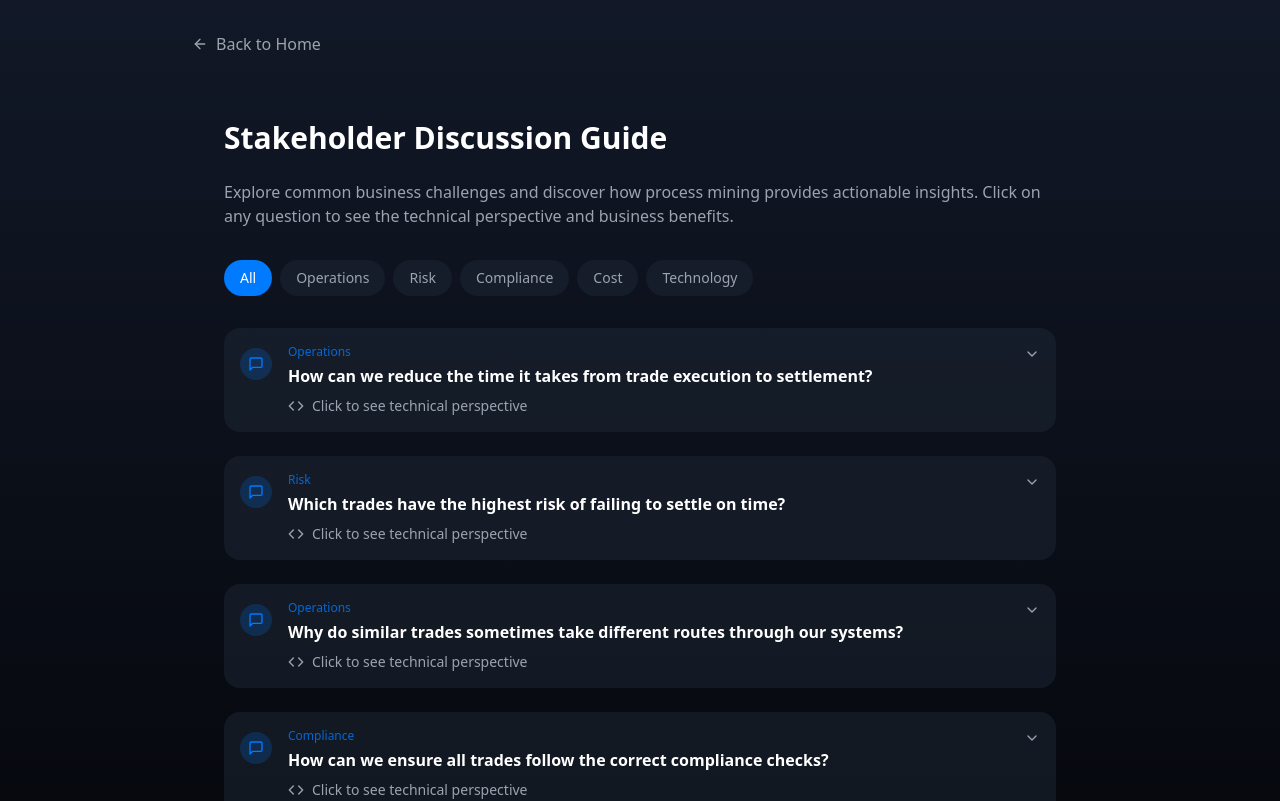
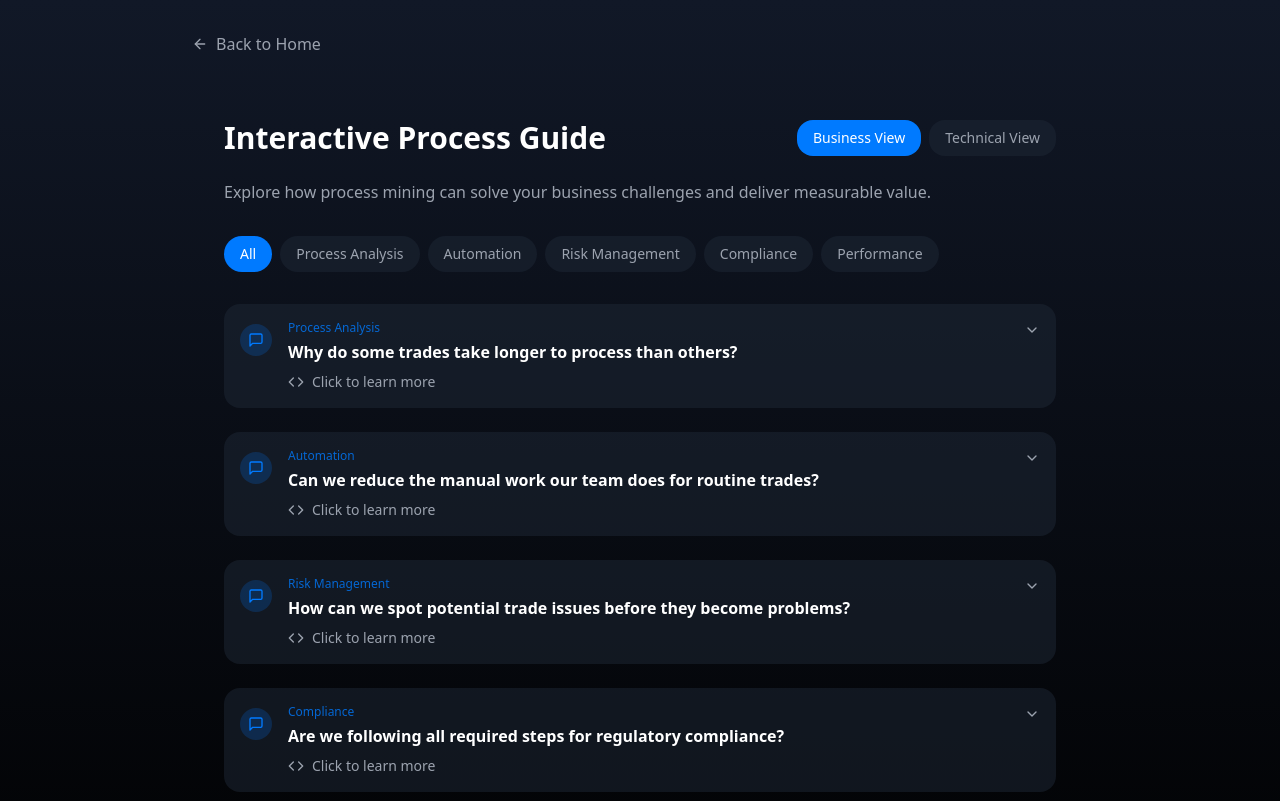
Before and after one commit to Imhari14/chatdpt-journey, a React (Vite) app: page /demo/business-dialogue in a window 1280 px wide. Shown: the top 801 px of the page. Built offline with nearby package versions, Linux system fonts and the light colour scheme.

Commit message:
Update interactive guide content
Update the interactive guide to include different versions for stakeholders and DPT data science teams.

```diff
--- a/src/pages/demo/BusinessDialogue.tsx
+++ b/src/pages/demo/BusinessDialogue.tsx
@@ -5,66 +5,89 @@ import { ArrowLeft, MessageSquare, Code, Lightbulb, ChevronDown } from "lucide-r
 import { Link } from "react-router-dom";
 
 interface DialogueItem {
-  business: string;
-  technical: string;
-  explanation: string;
-  benefit: string;
+  stakeholder: {
+    question: string;
+    context: string;
+    businessValue: string;
+  };
+  technical: {
+    question: string;
+    implementation: string;
+    methodology: string;
+  };
   category: string;
 }
 
 const BusinessDialogue = () => {
   const [selectedIndex, setSelectedIndex] = useState<number | null>(null);
   const [selectedCategory, setSelectedCategory] = useState<string>("all");
+  const [viewMode, setViewMode] = useState<"stakeholder" | "technical">("stakeholder");
 
   const dialogues: DialogueItem[] = [
     {
-      category: "Operations",
-      business: "How can we reduce the time it takes from trade execution to settlement?",
-      technical: "What is the current process cycle time, and where are the bottlenecks in the trade processing workflow?",
-      explanation: "Process mining analyzes your transaction logs to create a visual map of how trades actually flow through your systems, highlighting where delays occur.",
-      benefit: "Identify and eliminate bottlenecks to reduce settlement time by up to 30%, improving client satisfaction and reducing operational risk."
+      category: "Process Analysis",
+      stakeholder: {
+        question: "Why do some trades take longer to process than others?",
+        context: "When trades take longer than expected, it impacts our client relationships and increases our operational costs.",
+        businessValue: "By identifying and fixing slow processes, we can reduce processing time by 40%, improve client satisfaction, and reduce operational costs."
+      },
+      technical: {
+        question: "How can we implement process variant analysis to identify performance bottlenecks?",
+        implementation: "Using process mining algorithms to analyze event logs and identify process variants with statistical significance.",
+        methodology: "Apply clustering algorithms to detect process variants, calculate performance metrics per variant, and identify root causes of delays."
+      }
     },
     {
-      category: "Risk",
-      business: "Which trades have the highest risk of failing to settle on time?",
-      technical: "Can we implement predictive analytics based on historical process patterns to identify high-risk transactions?",
-      explanation: "By analyzing patterns in historical trade data, we can identify characteristics that typically lead to settlement delays or failures.",
-      benefit: "Proactively manage risk by identifying potential settlement issues before they occur, reducing failed trades by up to 40%."
+      category: "Automation",
+      stakeholder: {
+        question: "Can we reduce the manual work our team does for routine trades?",
+        context: "Our team spends too much time on routine tasks that should be automated, leading to higher costs and potential errors.",
+        businessValue: "Automation of routine processes can reduce manual work by 60%, decrease errors by 80%, and free up staff for more valuable tasks."
+      },
+      technical: {
+        question: "What machine learning approaches can we use to identify automation opportunities in the trade processing workflow?",
+        implementation: "Combine process mining with ML to identify patterns in manual interventions and assess automation potential.",
+        methodology: "Use sequence mining and pattern recognition to identify repetitive tasks suitable for RPA implementation."
+      }
     },
     {
-      category: "Operations",
-      business: "Why do similar trades sometimes take different routes through our systems?",
-      technical: "What process variants exist in our trade processing workflow, and what triggers these variations?",
-      explanation: "Process mining reveals all possible paths trades can take, helping understand why some trades follow different routes.",
-      benefit: "Standardize processes where possible and ensure variations only occur when necessary, improving efficiency by 25%."
+      category: "Risk Management",
+      stakeholder: {
+        question: "How can we spot potential trade issues before they become problems?",
+        context: "Delayed or failed trades cost us money and damage our reputation with clients.",
+        businessValue: "Early detection of potential issues can prevent 90% of trade failures and maintain strong client relationships."
+      },
+      technical: {
+        question: "What predictive models can we build using process mining data to forecast settlement risks?",
+        implementation: "Develop predictive models using historical process data to identify risk patterns.",
+        methodology: "Combine process mining metrics with machine learning to create real-time risk scoring models."
+      }
     },
     {
       category: "Compliance",
-      business: "How can we ensure all trades follow the correct compliance checks?",
-      technical: "What is our conformance rate to the defined compliance process, and where do deviations occur?",
-      explanation: "Compare actual trade processing paths against required compliance steps to identify any missing or incorrect checks.",
-      benefit: "Achieve 100% compliance by identifying and addressing process gaps before they become regulatory issues."
+      stakeholder: {
+        question: "Are we following all required steps for regulatory compliance?",
+        context: "Missing compliance steps can lead to fines and regulatory issues.",
+        businessValue: "Ensure 100% compliance and avoid potential fines while maintaining audit readiness."
+      },
+      technical: {
+        question: "How can we implement continuous compliance monitoring using process mining?",
+        implementation: "Create conformance checking algorithms to compare actual vs. required processes.",
+        methodology: "Apply temporal logic and pattern matching to verify compliance rules in real-time."
+      }
     },
     {
-      category: "Cost",
-      business: "Which parts of our trading process are the most expensive to run?",
-      technical: "Can we perform cost analysis based on process mining data to identify resource-intensive activities?",
-      explanation: "Map resource utilization and processing time to identify the most costly steps in your trading workflow.",
-      benefit: "Reduce operational costs by up to 20% by optimizing resource-intensive processes and automating where possible."
+      category: "Performance",
+      stakeholder: {
+        question: "Which parts of our trading process are slowing us down the most?",
+        context: "Slow processes affect our competitiveness and client satisfaction.",
+        businessValue: "Identifying and fixing bottlenecks can improve overall processing speed by 50%."
       },
-    {
-      category: "Technology",
-      business: "How can we know if our new trading system is actually improving efficiency?",
-      technical: "Can we compare process performance metrics before and after system implementation?",
-      explanation: "Process mining provides clear before/after comparisons of processing times, error rates, and throughput.",
-      benefit: "Quantify ROI of technology investments with concrete metrics and identify areas for further optimization."
-    },
-    {
-      category: "Risk",
-      business: "How do we identify potential fraud patterns in trading activity?",
-      technical: "Can we detect anomalous process patterns that might indicate suspicious behavior?",
-      explanation: "Process mining identifies unusual trading patterns and suspicious deviations from normal processes.",
-      benefit: "Early detection of potential fraud saves millions in potential losses and regulatory fines."
+      technical: {
+        question: "How can we optimize the end-to-end process latency using performance mining?",
+        implementation: "Apply performance mining techniques to identify bottlenecks and optimization opportunities.",
+        methodology: "Use critical path analysis and bottleneck detection algorithms on process event logs."
+      }
     }
   ];
 
@@ -89,9 +112,36 @@ const BusinessDialogue = () => {
         </Link>
 
         <div className="neo-blur rounded-2xl p-8">
-          <h1 className="text-3xl font-bold mb-6">Stakeholder Discussion Guide</h1>
+          <div className="flex justify-between items-center mb-6">
+            <h1 className="text-3xl font-bold">Interactive Process Guide</h1>
+            <div className="flex gap-2">
+              <button
+                onClick={() => setViewMode("stakeholder")}
+                className={`px-4 py-2 rounded-lg text-sm font-medium transition-colors ${
+                  viewMode === "stakeholder"
+                    ? "bg-primary text-white"
+                    : "bg-gray-800/50 text-gray-400 hover:bg-gray-700/50"
+                }`}
+              >
+                Business View
+              </button>
+              <button
+                onClick={() => setViewMode("technical")}
+                className={`px-4 py-2 rounded-lg text-sm font-medium transition-colors ${
+                  viewMode === "technical"
+                    ? "bg-primary text-white"
+                    : "bg-gray-800/50 text-gray-400 hover:bg-gray-700/50"
+                }`}
+              >
+                Technical View
+              </button>
+            </div>
+          </div>
+
           <p className="text-gray-400 mb-8">
-            Explore common business challenges and discover how process mining provides actionable insights. Click on any question to see the technical perspective and business benefits.
+            {viewMode === "stakeholder"
+              ? "Explore how process mining can solve your business challenges and deliver measurable value."
+              : "Discover technical implementations and methodologies for process mining solutions."}
           </p>
 
           <div className="flex flex-wrap gap-2 mb-8">
@@ -134,10 +184,14 @@ const BusinessDialogue = () => {
                           selectedIndex === index ? 'transform rotate-180' : ''
                         }`} />
                       </div>
-                      <h3 className="font-semibold text-white mb-2">{item.business}</h3>
+                      <h3 className="font-semibold text-white mb-2">
+                        {viewMode === "stakeholder"
+                          ? item.stakeholder.question
+                          : item.technical.question}
+                      </h3>
                       <div className="flex items-center gap-2 text-sm text-gray-400">
                         <Code className="w-4 h-4" />
-                        Click to see technical perspective
+                        Click to learn more
                       </div>
                     </div>
                   </div>
@@ -151,23 +205,32 @@ const BusinessDialogue = () => {
                     className="border-t border-gray-700"
                   >
                     <div className="p-6 bg-gray-800/30 space-y-4">
+                      {viewMode === "stakeholder" ? (
+                        <>
                           <div>
-                        <h4 className="text-sm font-medium text-gray-400 mb-2">Technical Perspective</h4>
-                        <p className="text-gray-300">{item.technical}</p>
+                            <h4 className="text-sm font-medium text-gray-400 mb-2">Business Context</h4>
+                            <p className="text-gray-300">{item.stakeholder.context}</p>
                           </div>
-
+                          <div className="bg-primary/10 rounded-lg p-4">
+                            <h4 className="text-sm font-medium text-primary mb-2">Business Value</h4>
+                            <p className="text-gray-300">{item.stakeholder.businessValue}</p>
+                          </div>
+                        </>
+                      ) : (
+                        <>
                           <div>
-                        <h4 className="text-sm font-medium text-gray-400 mb-2">How Process Mining Helps</h4>
+                            <h4 className="text-sm font-medium text-gray-400 mb-2">Implementation Approach</h4>
+                            <p className="text-gray-300">{item.technical.implementation}</p>
+                          </div>
+                          <div>
+                            <h4 className="text-sm font-medium text-gray-400 mb-2">Technical Methodology</h4>
                             <div className="flex items-start gap-3">
                               <Lightbulb className="w-4 h-4 text-primary mt-1" />
-                          <p className="text-gray-400">{item.explanation}</p>
+                              <p className="text-gray-400">{item.technical.methodology}</p>
                             </div>
                           </div>
-
-                      <div className="bg-primary/10 rounded-lg p-4 mt-4">
-                        <h4 className="text-sm font-medium text-primary mb-2">Business Benefit</h4>
-                        <p className="text-gray-300">{item.benefit}</p>
-                      </div>
+                        </>
+                      )}
                     </div>
                   </motion.div>
                 )}
```
Lines whose indentation alone changed are shown as unchanged.
